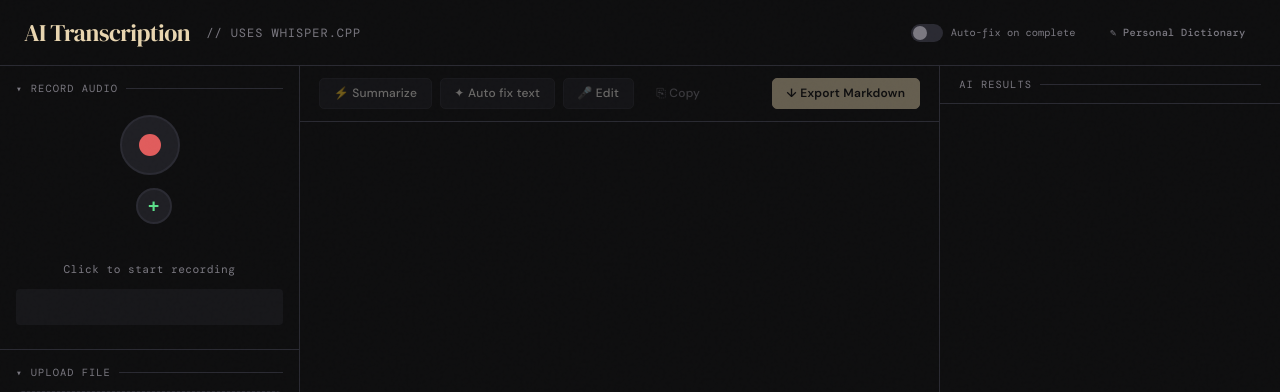
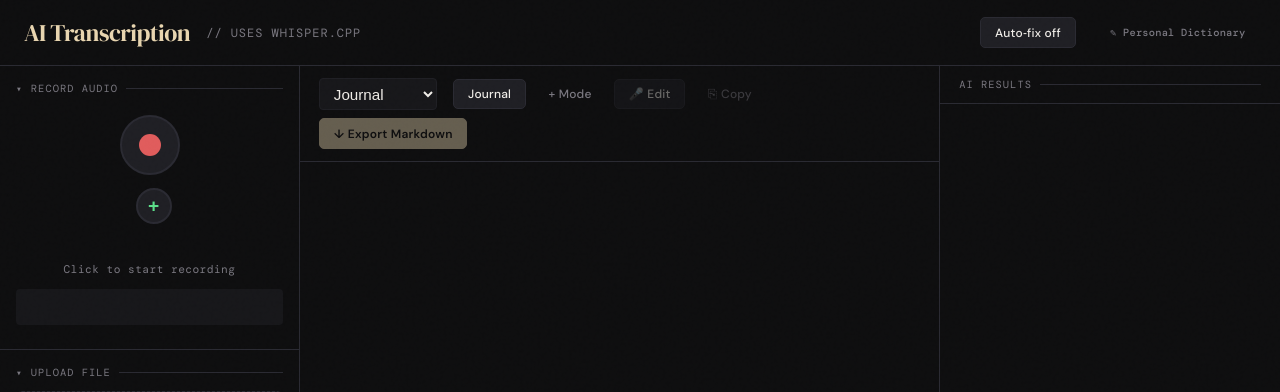
Before and after one commit to SubhadityaMukherjee/Local-AI-transcription, a Flask app: page / in a window 1280 px wide. Shown: the top 392 px of the page. Run offline with Flask 3, Linux system fonts and the light colour scheme; data that the repository does not hold is empty.

Commit message:
Added modes, fixed UI (#3)
* added ability to have modes

* UI

* better UI tweaks

```diff
--- a/backend/routes.py
+++ b/backend/routes.py
@@ -169,6 +169,37 @@
     @app.route("/api/jobs")
     def list_jobs():
         return jsonify(job_store.list_all())
+
+    @app.route("/api/ai/modes", methods=["GET", "POST"])
+    def ai_modes():
+        """List or create AI modes backed by prompts.toml.
+
+        For GET requests we return both the metadata dictionary and an explicit
+        list capturing the order of modes as they appear in the TOML file.  This
+        allows the front‑end to render options in file order rather than relying
+        on JSON object enumeration semantics (which are preserved but not
+        guaranteed by spec).
+        """
+        if request.method == "GET":
+            return jsonify({
+                "modes": ai_service.mode_info(),
+                "order": ai_service.available_modes(),
+            })
+
+        # POST -> create a new mode
+        data = request.get_json(force=True)
+        mode = data.get("mode")
+        prompt_conf = data.get("config")
+        if not mode or not isinstance(prompt_conf, dict):
+            return jsonify({"error": "mode and config required"}), 400
+        try:
+            ai_service.add_mode(mode, prompt_conf)
+        except ValueError as e:
+            return jsonify({"error": str(e)}), 400
+        except Exception as e:
+            print(f"[ai_modes] write error: {e}")
+            return jsonify({"error": "Failed to save mode"}), 500
+        return jsonify({"success": True})
 
     @app.route("/api/ai", methods=["POST"])
     def ai_action():
--- a/pyproject.toml
+++ b/pyproject.toml
@@ -11,6 +11,7 @@
     "flask>=3.1.3",
     "isort>=8.0.0",
     "openai-whisper>=20250625",
+    "pytest>=9.0.2",
     "python-dotenv>=1.2.1",
     "torch>=2.10.0",
 ]
--- a/static/css/styles.css
+++ b/static/css/styles.css
@@ -115,9 +115,36 @@
   min-width: 80px;
 }
 
-/* Header toggle */
+/* Header toggle wrapper */
 .header-toggle {
   margin-left: auto;
+}
+
+/* small toggle button used for auto-fix setting */
+.btn-toggle {
+  font-size: 0.75rem;
+  padding: 0.25rem 0.6rem;
+  border: 1px solid var(--surface2);
+  border-radius: 4px;
+  background: var(--surface);
+  color: var(--text);
+  cursor: pointer;
+}
+.btn-toggle.active {
+  background: var(--green);
+  color: var(--bg);
+}
+
+/* toolbar mode selector */
+.mode-selector {
+  padding: 0.35rem 0.6rem;
+  font-size: 0.95rem;
+  border: 1px solid var(--surface2);
+  border-radius: 4px;
+  background: var(--surface);
+  color: var(--text);
+  margin-right: 0.5rem;
+}
 }
 
 .toggle-label {
@@ -507,11 +534,11 @@
 }
 
 .job-name {
-  font-size: 0.78rem;
+  font-size: 0.65rem;
   font-weight: 500;
-  white-space: nowrap;
-  overflow: hidden;
-  text-overflow: ellipsis;
+  /* allow wrapping so long filenames stay legible */
+  white-space: normal;
+  word-break: break-word;
   margin-bottom: 0.25rem;
 }
 
@@ -557,7 +584,8 @@
   left: 0;
   height: 2px;
   background: var(--accent2);
-  transition: width 0.5s ease;
+  /* remove transition so width changes immediately and reflects actual progress */
+  transition: none;
 }
 
 .job-download {
@@ -788,7 +816,7 @@
 
 .progress-pct {
   font-family: var(--mono);
-  font-size: 0.72rem;
+  font-size: 0.60rem;
   color: var(--accent);
 }
 
@@ -961,6 +989,10 @@
 .badge-grammar {
   background: rgba(92, 224, 138, 0.1);
   color: var(--green);
+}
+.badge-custom {
+  background: rgba(200, 200, 200, 0.08);
+  color: var(--muted);
 }
 
 .ai-result-time {
--- a/static/js/app.js
+++ b/static/js/app.js
@@ -45,6 +45,10 @@
   // Prefs
   autoFixEnabled: localStorage.getItem("autoFixEnabled") === "true",
 
+  // AI modes (populated from server)
+  aiModes: {},
+  currentAIMode: null,
+
   // Auto-fix tracking to prevent multiple runs
   autoFixRunning: false,
   autoFixCompleted: new Set(),  // Track jobs that have been auto-fixed
@@ -69,8 +73,9 @@
   progressPct: document.getElementById("progress-pct"),
   progressElapsed: document.getElementById("progress-elapsed"),
   progressLastUpdate: document.getElementById("progress-last-update"),
-  btnSummarize: document.getElementById("btn-summarize"),
-  btnGrammar: document.getElementById("btn-grammar"),
+  aiModeSelector: document.getElementById("ai-mode-selector"),
+  btnAi: document.getElementById("btn-ai"),
+  btnAddMode: document.getElementById("btn-add-mode"),
   btnEditVoice: document.getElementById("btn-edit-voice"),
   btnCopy: document.getElementById("btn-copy"),
   btnExport: document.getElementById("btn-export"),
@@ -79,9 +84,16 @@
   headerProgress: document.getElementById("header-progress"),
   headerProgressFill: document.getElementById("header-progress-fill"),
   headerProgressLabel: document.getElementById("header-progress-label"),
-  autoFixToggle: document.getElementById("auto-fix-toggle"),
+  // autoFixToggle removed, using button below
+  btnAutoFix: document.getElementById("btn-auto-fix-toggle"),
   personalNamesModal: document.getElementById("personal-names-modal"),
   personalNamesInput: document.getElementById("personal-names-input"),
+  modeModal: document.getElementById("mode-modal"),
+  modeNameInput: document.getElementById("mode-name-input"),
+  modeDisplayInput: document.getElementById("mode-display-input"),
+  modeInstructionInput: document.getElementById("mode-instruction-input"),
+  modeRulesInput: document.getElementById("mode-rules-input"),
+  modePlaceholderInput: document.getElementById("mode-placeholder-input"),
 };
 
 const ctx2d = dom.waveformCanvas.getContext("2d");
@@ -94,6 +106,44 @@
   t.textContent = msg;
   document.getElementById("toast-container").appendChild(t);
   setTimeout(() => t.remove(), 4000);
+}
+
+// ─── AI Mode Management ──────────────────────────────────────────────────
+
+async function loadAIModes() {
+  try {
+    const res = await fetch("/api/ai/modes");
+    if (!res.ok) throw new Error("Failed to load modes");
+    const { modes, order } = await res.json();
+    state.aiModes = modes;
+    state.aiModeOrder = order || Object.keys(modes);
+
+    const sel = dom.aiModeSelector;
+    sel.innerHTML = "";
+    state.aiModeOrder.forEach((mode) => {
+      const info = modes[mode] || {};
+      const opt = document.createElement("option");
+      opt.value = mode;
+      opt.textContent = info.display_name || mode;
+      sel.appendChild(opt);
+    });
+
+    if (!state.currentAIMode || !modes[state.currentAIMode]) {
+      state.currentAIMode = sel.options[0]?.value;
+    }
+    sel.value = state.currentAIMode;
+    updateAiButtonLabel();
+    sel.disabled = false;
+    dom.btnAi.disabled = false;
+  } catch (e) {
+    console.error("unable to fetch ai modes", e);
+  }
+}
+
+function updateAiButtonLabel() {
+  const info = state.aiModes[state.currentAIMode] || {};
+  const name = info.display_name || state.currentAIMode || "Process";
+  dom.btnAi.textContent = name;
 }
 
 // ─── Header Progress Bar ──────────────────────────────────────────────────────
@@ -354,7 +404,9 @@
   const tpl = document.getElementById("tpl-job").content.cloneNode(true);
   const el = tpl.querySelector(".job-item");
   el.dataset.id = job.id;
-  el.querySelector(".job-name").textContent = job.filename;
+  const nameEl = el.querySelector(".job-name");
+  nameEl.textContent = job.filename;
+  nameEl.title = job.filename; // tooltip for long names
 
   const statusEl = el.querySelector(".job-status");
   statusEl.className = `job-status status-${job.status}`;
@@ -632,8 +684,8 @@
 
 function setEditorButtons(on) {
   [
-    dom.btnSummarize,
-    dom.btnGrammar,
+    dom.aiModeSelector,
+    dom.btnAi,
     dom.btnEditVoice,
     dom.btnCopy,
     dom.btnExport,
@@ -698,13 +750,22 @@
     .map((r, originalIdx) => ({ ...r, originalIdx }))
     .sort((a, b) => {
       if (a.mode === b.mode) return b.created_at - a.created_at;
-      return a.mode === "grammar" ? -1 : 1;
+      // modes not same: follow configured order if available
+      const order = state.aiModeOrder || [];
+      const ia = order.indexOf(a.mode);
+      const ib = order.indexOf(b.mode);
+      if (ia !== -1 && ib !== -1 && ia !== ib) return ia - ib;
+      if (ia !== -1 && ib === -1) return -1;
+      if (ib !== -1 && ia === -1) return 1;
+      return a.mode.localeCompare(b.mode);
     });
 
   sorted.forEach((r) => {
-    const isGrammar = r.mode !== "summarize";
-    const label = isGrammar ? "✦ Grammar Fix" : "⚡ Summary";
-    const badgeCls = isGrammar ? "badge-grammar" : "badge-summarize";
+    const info = state.aiModes[r.mode] || {};
+    const label = info.display_name || r.mode;
+    let badgeCls = "badge-custom";
+    if (r.mode === "summarize") badgeCls = "badge-summarize";
+    else if (r.mode === "grammar") badgeCls = "badge-grammar";
     const timeStr = new Date(r.created_at * 1000).toLocaleTimeString([], {
       hour: "2-digit",
       minute: "2-digit",
@@ -714,6 +775,9 @@
       .getElementById("tpl-ai-result")
       .content.cloneNode(true)
       .querySelector(".ai-result-block");
+    if (r._temp) {
+      block.dataset.temp = "1";
+    }
     const badge = block.querySelector(".ai-result-badge");
     badge.textContent = label;
     badge.className = `ai-result-badge ${badgeCls}`;
@@ -762,16 +826,16 @@
   });
 }
 
-async function aiAction(mode) {
+async function aiAction() {
   const text = dom.editor.value;
   if (!text.trim()) return;
 
-  const btn = mode === "summarize" ? dom.btnSummarize : dom.btnGrammar;
+  const mode = state.currentAIMode;
+  const btn = dom.btnAi;
   const origText = btn.textContent;
   btn.disabled = true;
   btn.textContent = "…";
 
-  // Create a temporary AI result block for streaming display
   const tempResult = {
     mode: mode,
     text: "",
@@ -780,13 +844,14 @@
     _temp: true,
   };
 
-  // Show the streaming UI immediately
+  // initial render + grab references for updates
   renderAiResults([tempResult]);
-  setHeaderProgress(
-    mode === "summarize" ? "Summarizing" : "Processing",
-    10,
-    { aiMode: true },
-  );
+  const tempElem = dom.aiResultsPanel.querySelector(".ai-result-block[data-temp]");
+  const bodyEl = tempElem?.querySelector(".ai-result-body");
+  const progFill = tempElem?.querySelector(".ai-result-progress-fill");
+
+  const modeLabel = state.aiModes[mode]?.display_name || mode;
+  setHeaderProgress(`${modeLabel}…`, 10, { aiMode: true });
 
   try {
     const response = await fetch("/api/ai/stream", {
@@ -805,11 +870,9 @@
     let fullText = "";
     let fakeProgress = 10;
 
-    // Simulate progress while streaming
     const fakeInterval = setInterval(() => {
       fakeProgress = Math.min(fakeProgress + 3, 90);
-      tempResult.progress = fakeProgress;
-      renderAiResults([tempResult]);
+      if (progFill) progFill.style.width = fakeProgress + "%";
     }, 300);
 
     while (true) {
@@ -831,19 +894,17 @@
 
             if (data.chunk) {
               fullText += data.chunk;
-              tempResult.text = fullText;
-              renderAiResults([tempResult]);
+              if (bodyEl) bodyEl.textContent = fullText;
             }
 
             if (data.done) {
               clearInterval(fakeInterval);
               fullText = data.text || fullText;
-              tempResult.text = fullText;
-              tempResult.progress = 100;
+              if (bodyEl) bodyEl.textContent = fullText;
+              if (progFill) progFill.style.width = "100%";
               setHeaderProgress("Complete", 100, { aiMode: true });
             }
           } catch (e) {
-            // Skip invalid JSON
             continue;
           }
         }
@@ -851,19 +912,13 @@
     }
 
     clearInterval(fakeInterval);
-
-    // Refresh the AI panel with actual saved results
     await refreshAiPanel();
-    toast(
-      `${mode === "summarize" ? "Summary" : "Grammar fix"} saved`,
-      "success",
-    );
-
+    toast(`${state.aiModes[mode]?.display_name || mode} saved`, "success");
     setTimeout(() => setHeaderProgress("", 0, { hide: true }), 1500);
   } catch (e) {
     setHeaderProgress("", 0, { hide: true });
     toast(e.message || `AI request failed: ${e}`, "error");
-    renderAiResults([]); // Clear the temp result on error
+    renderAiResults([]);
   } finally {
     btn.disabled = false;
     btn.textContent = origText;
@@ -871,8 +926,7 @@
   }
 }
 
-dom.btnSummarize.addEventListener("click", () => aiAction("summarize"));
-dom.btnGrammar.addEventListener("click", () => aiAction("grammar"));
+dom.btnAi.addEventListener("click", aiAction);
 
 async function refreshAiPanel() {
   if (!state.activeJobId) return;
@@ -883,11 +937,25 @@
 
 // ─── Auto-fix ─────────────────────────────────────────────────────────────────
 
-dom.autoFixToggle.checked = state.autoFixEnabled;
-dom.autoFixToggle.addEventListener("change", (e) => {
-  state.autoFixEnabled = e.target.checked;
-  localStorage.setItem("autoFixEnabled", state.autoFixEnabled);
-});
+// migrate toggle input to button
+function updateAutoFixButton() {
+  const btn = document.getElementById("btn-auto-fix-toggle");
+  if (!btn) return;
+  btn.textContent = state.autoFixEnabled ? "Auto‑fix on" : "Auto‑fix off";
+  btn.classList.toggle("active", state.autoFixEnabled);
+}
+
+// initialize after DOM ready
+updateAutoFixButton();
+
+const btnAutoFix = document.getElementById("btn-auto-fix-toggle");
+if (btnAutoFix) {
+  btnAutoFix.addEventListener("click", () => {
+    state.autoFixEnabled = !state.autoFixEnabled;
+    localStorage.setItem("autoFixEnabled", state.autoFixEnabled);
+    updateAutoFixButton();
+  });
+}
 
 async function triggerAutoFix(jobId, transcript) {
   // Guard: prevent multiple auto-fix runs for the same job
@@ -911,6 +979,10 @@
   };
 
   renderAiResults([tempResult]);
+  const tempElem = dom.aiResultsPanel.querySelector(".ai-result-block[data-temp]");
+  const bodyEl = tempElem?.querySelector(".ai-result-body");
+  const progFill = tempElem?.querySelector(".ai-result-progress-fill");
+
   setHeaderProgress("Auto-fixing", 10, { aiMode: true });
 
   try {
@@ -937,8 +1009,7 @@
     // Simulate progress while streaming
     const fakeInterval = setInterval(() => {
       fakeProgress = Math.min(fakeProgress + 3, 90);
-      tempResult.progress = fakeProgress;
-      renderAiResults([tempResult]);
+      if (progFill) progFill.style.width = fakeProgress + "%";
     }, 300);
 
     while (true) {
@@ -960,15 +1031,14 @@
 
             if (data.chunk) {
               fullText += data.chunk;
-              tempResult.text = fullText;
-              renderAiResults([tempResult]);
+              if (bodyEl) bodyEl.textContent = fullText;
             }
 
             if (data.done) {
               clearInterval(fakeInterval);
               fullText = data.text || fullText;
-              tempResult.text = fullText;
-              tempResult.progress = 100;
+              if (bodyEl) bodyEl.textContent = fullText;
+              if (progFill) progFill.style.width = "100%";
               setHeaderProgress("Complete", 100, { aiMode: true });
             }
           } catch (e) {
@@ -1173,9 +1243,93 @@
   .querySelector(".modal-backdrop")
   .addEventListener("click", closePersonalNamesModal);
 
+// ─── Mode Creation Modal ─────────────────────────────────────────────────────
+
+function openModeModal() {
+  dom.modeModal.classList.add("active");
+  // clear fields
+  dom.modeNameInput.value = "";
+  dom.modeDisplayInput.value = "";
+  dom.modeInstructionInput.value = "";
+  dom.modeRulesInput.value = "";
+  dom.modePlaceholderInput.value = "";
+}
+
+function closeModeModal() {
+  dom.modeModal.classList.remove("active");
+}
+
+async function saveModeModal() {
+  const mode = dom.modeNameInput.value.trim();
+  if (!mode) {
+    toast("Mode name required", "error");
+    return;
+  }
+  const instruction = dom.modeInstructionInput.value.trim();
+  if (!instruction) {
+    toast("Instruction required", "error");
+    return;
+  }
+  const display = dom.modeDisplayInput.value.trim();
+  const placeholder = dom.modePlaceholderInput.value.trim();
+  const rawRules = dom.modeRulesInput.value
+    .split("\n")
+    .map((l) => l.trim())
+    .filter(Boolean);
+
+  const config = { instruction };
+  if (display) config.display_name = display;
+  if (placeholder) config.input_placeholder = placeholder;
+  if (rawRules.length) {
+    // decide whether to use formatting_rules (bullet) or numbered rules
+    const bulletish = rawRules.every((l) => l.startsWith("-") || l.startsWith("*"));
+    if (bulletish) {
+      config.formatting_rules = rawRules.map((l) => l.replace(/^[-*]\s*/, ""));
+    } else {
+      config.rules = rawRules;
+    }
+  }
+
+  try {
+    const res = await fetch("/api/ai/modes", {
+      method: "POST",
+      headers: { "Content-Type": "application/json" },
+      body: JSON.stringify({ mode, config }),
+    });
+    const data = await res.json();
+    if (data.error) {
+      toast(data.error, "error");
+    } else {
+      toast("Mode saved", "success");
+      closeModeModal();
+      await loadAIModes();
+      state.currentAIMode = mode;
+      dom.aiModeSelector.value = mode;
+      updateAiButtonLabel();
+    }
+  } catch (e) {
+    toast(`Failed to save mode: ${e.message}`, "error");
+  }
+}
+
+document.getElementById("btn-add-mode").addEventListener("click", openModeModal);
+document.getElementById("close-mode-modal").addEventListener("click", closeModeModal);
+document.getElementById("cancel-mode-modal").addEventListener("click", closeModeModal);
+document.getElementById("save-mode-modal").addEventListener("click", saveModeModal);
+dom.modeModal.querySelector(".modal-backdrop").addEventListener("click", closeModeModal);
+
 // ─── Init ─────────────────────────────────────────────────────────────────────
 
 async function init() {
+  // load AI modes first so button/selector are ready
+  await loadAIModes();
+
+  // selector change handler
+  dom.aiModeSelector.addEventListener("change", (e) => {
+    state.currentAIMode = e.target.value;
+    updateAiButtonLabel();
+  });
+
   try {
     const res = await fetch("/api/jobs");
     const list = await res.json();
--- a/templates/index.html
+++ b/templates/index.html
@@ -22,11 +22,7 @@
         <span class="header-progress-label" id="header-progress-label"></span>
       </div>
       <div class="header-toggle">
-        <label class="toggle-label">
-          <input type="checkbox" id="auto-fix-toggle" />
-          <span class="toggle-switch"></span>
-          <span class="toggle-text">Auto-fix on complete</span>
-        </label>
+        <button class="btn btn-toggle" id="btn-auto-fix-toggle">Auto‑fix off</button>
       </div>
       <div class="header-personal-names">
         <button
@@ -101,8 +97,9 @@
       <!-- ── CENTER PANEL ──────────────────────────────────── -->
       <main class="panel-center">
         <div class="editor-toolbar">
-          <button class="btn" id="btn-summarize" disabled>⚡ Summarize</button>
-          <button class="btn" id="btn-grammar" disabled>✦ Auto fix text</button>
+          <select id="ai-mode-selector" class="mode-selector" disabled></select>
+          <button class="btn" id="btn-ai" disabled>Process</button>
+          <button class="btn btn-ghost" id="btn-add-mode" title="Create new AI mode">+ Mode</button>
           <button
             class="btn"
             id="btn-edit-voice"
@@ -225,6 +222,35 @@
       </div>
     </div>
 
+    <!-- Mode creation modal -->
+    <div class="modal" id="mode-modal">
+      <div class="modal-backdrop"></div>
+      <div class="modal-content">
+        <div class="modal-header">
+          <h2>New AI Mode</h2>
+          <button class="modal-close" id="close-mode-modal">&times;</button>
+        </div>
+        <div class="modal-body">
+          <p class="modal-hint">
+            Define a new AI processing mode. Choose a short identifier (no spaces)
+            and provide instructions; you can optionally list rules below, one per
+            line.
+          </p>
+          <label>Mode name:<br /><input type="text" id="mode-name-input" /></label>
+          <label>Display name (optional):<br /><input type="text" id="mode-display-input" /></label>
+          <label>Instruction:<br /><textarea id="mode-instruction-input" rows="3"></textarea></label>
+          <label>Rules (one per line):<br /><textarea id="mode-rules-input" rows="5"></textarea></label>
+          <label>Placeholder (defaults to "{text}"):<br /><input type="text" id="mode-placeholder-input" /></label>
+        </div>
+        <div class="modal-footer">
+          <button class="btn" id="cancel-mode-modal">Cancel</button>
+          <button class="btn btn-primary" id="save-mode-modal">
+            Save Mode
+          </button>
+        </div>
+      </div>
+    </div>
+
     <script src="../static/js/app.js"></script>
   </body>
 </html>
```
Also changed, not shown: backend/ai_service.py (+110 -25 lines), prompts.toml (+29 -15 lines), tests/test_ai_modes.py (added, +90 -0 lines), README.md, 1 other file.
